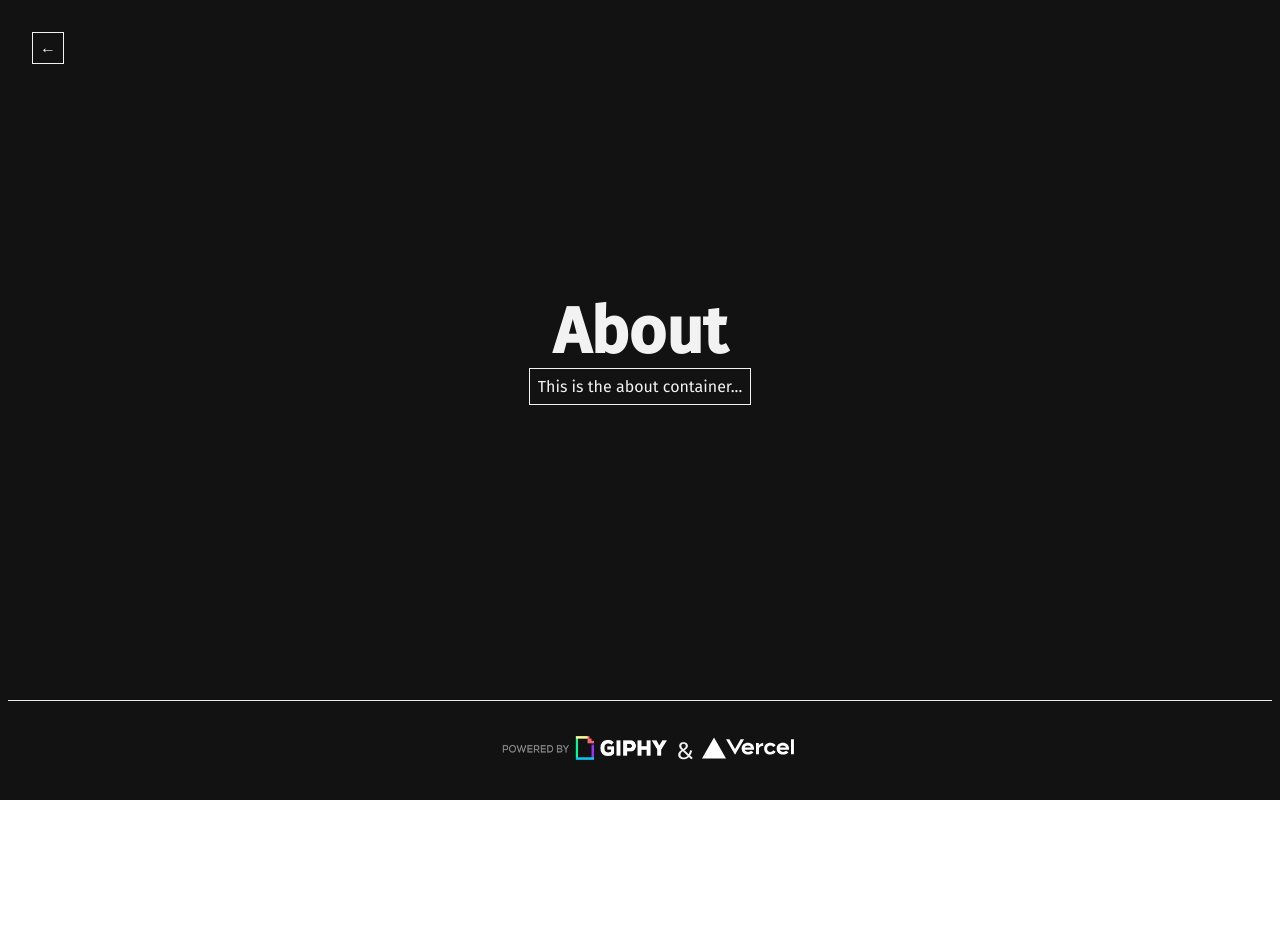
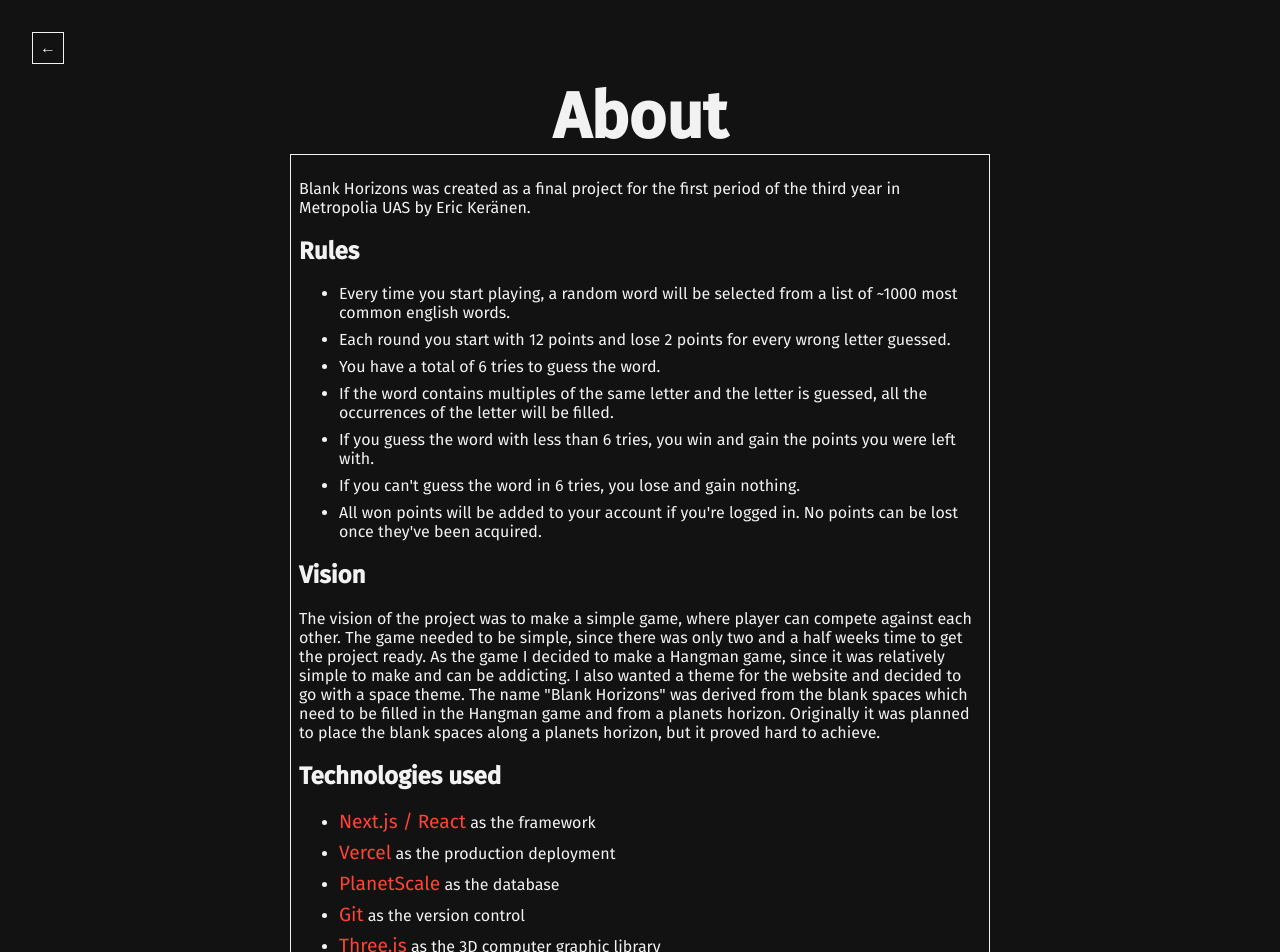
Before and after one commit to Mahamurahti/Blank-Horizons, a Next.js app: page /about in a window 1280 px wide. Shown: the top 952 px of the page. Before the commit the page ends 800 px from the top, so only its background shows below. Built offline with nearby package versions, Linux system fonts and the light colour scheme.

Commit message:
About page handling

```diff
--- a/pages/about.js
+++ b/pages/about.js
@@ -19,7 +19,70 @@ export default function About() {
                 </h1>
 
                 <div className={styles.about_container}>
-                    This is the about container...
+                    <p>
+                        Blank Horizons was created as a final project for the first period of the third year in Metropolia
+                        UAS by Eric Keränen.
+                    </p>
+                    <h2>Rules</h2>
+                    <section>
+                        <ul className={styles.list}>
+                            <li>
+                                Every time you start playing, a random word will be selected from a list of ~1000 most
+                                common english words.
+                            </li>
+                            <li>
+                                Each round you start with 12 points and lose 2 points for every wrong letter guessed.
+                            </li>
+                            <li>
+                                You have a total of 6 tries to guess the word.
+                            </li>
+                            <li>
+                                If the word contains multiples of the same letter and the letter is guessed, all the
+                                occurrences of the letter will be filled.
+                            </li>
+                            <li>
+                                If you guess the word with less than 6 tries, you win and gain the points you were left
+                                with.
+                            </li>
+                            <li>
+                                If you can't guess the word in 6 tries, you lose and gain nothing.
+                            </li>
+                            <li>
+                                All won points will be added to your account if you're logged in. No points can be lost
+                                once they've been acquired.
+                            </li>
+                        </ul>
+                    </section>
+                    <h2>Vision</h2>
+                    <p>
+                        The vision of the project was to make a simple game, where player can compete against each other.
+                        The game needed to be simple, since there was only two and a half weeks time to get the project
+                        ready. As the game I decided to make a Hangman game, since it was relatively simple to make
+                        and can be addicting. I also wanted a theme for the website and decided to go with a space theme.
+                        The name "Blank Horizons" was derived from the blank spaces which need to be filled in the
+                        Hangman game and from a planets horizon. Originally it was planned to place the blank spaces
+                        along a planets horizon, but it proved hard to achieve.
+                    </p>
+                    <h2>Technologies used</h2>
+                    <section>
+                        <ul className={styles.list}>
+                            <li>
+                                <a href="https://nextjs.org/" target="_blank">Next.js / React</a> as the framework
+                            </li>
+                            <li>
+                                <a href="https://vercel.com/dashboard" target="_blank">Vercel</a> as the production deployment
+                            </li>
+                            <li>
+                                <a href="https://planetscale.com/" target="_blank">PlanetScale</a> as the database
+                            </li>
+                            <li>
+                                <a href="https://github.com/" target="_blank">Git</a> as the version control
+                            </li>
+                            <li>
+                                <a href="https://threejs.org/" target="_blank">Three.js</a> as the 3D computer graphic library
+                            </li>
+                        </ul>
+                    </section>
                 </div>
             </main>
 
--- a/styles/About.module.css
+++ b/styles/About.module.css
@@ -5,7 +5,6 @@
     flex-direction: column;
     justify-content: center;
     align-items: center;
-    height: 100vh;
     background: #121212;
 }
 
@@ -41,4 +40,13 @@
 .about_container {
     padding: 0.5rem;
     border: solid 1px #F2F2F2;
+    width: 700px;
 }
+
+.list li {
+    margin-bottom: .5rem;
+}
+
+.list li a {
+    font-size: 1.2rem;
+}
--- a/styles/Leaderboard.module.css
+++ b/styles/Leaderboard.module.css
@@ -13,7 +13,6 @@
     flex: 1;
     display: flex;
     flex-direction: column;
-    justify-content: center;
     align-items: center;
 }
 
@@ -39,7 +38,6 @@
 
 .leaderboard_container {
     padding: 0.5rem;
-    /*border: solid 1px #F2F2F2;*/
 }
 
 .entry {
@@ -75,18 +73,19 @@
 }
 
 .loading {
+    margin-top: 4rem;
     display: inline-block;
-    width: 80px;
-    height: 80px;
+    width: 120px;
+    height: 120px;
 }
 .loading:after {
     content: " ";
     display: block;
-    width: 64px;
-    height: 64px;
+    width: 116px;
+    height: 116px;
     margin: 8px;
     border-radius: 50%;
-    border: 6px solid #fff;
+    border: 16px solid #fff;
     border-color: #fff transparent #fff transparent;
     animation: loading_anim 1.2s linear infinite;
 }
```
